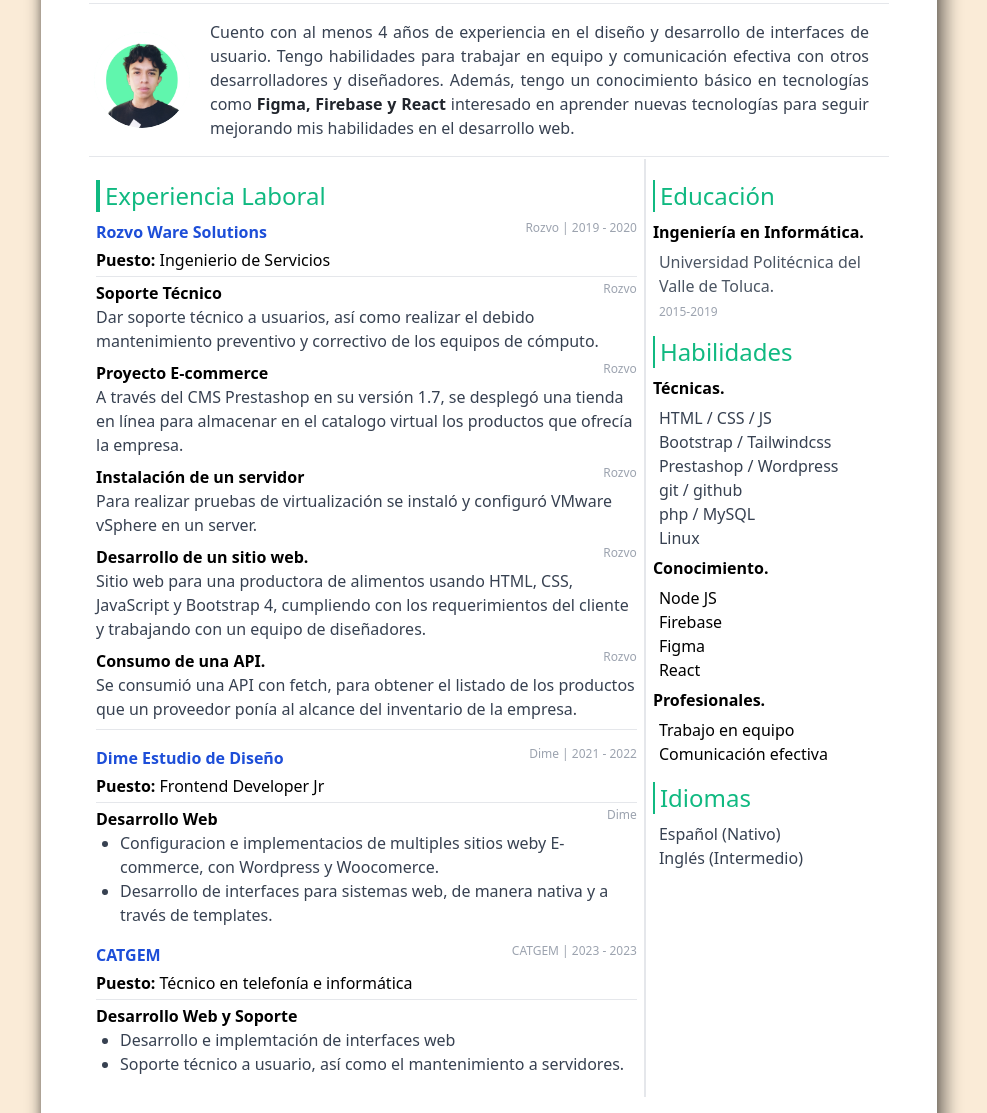
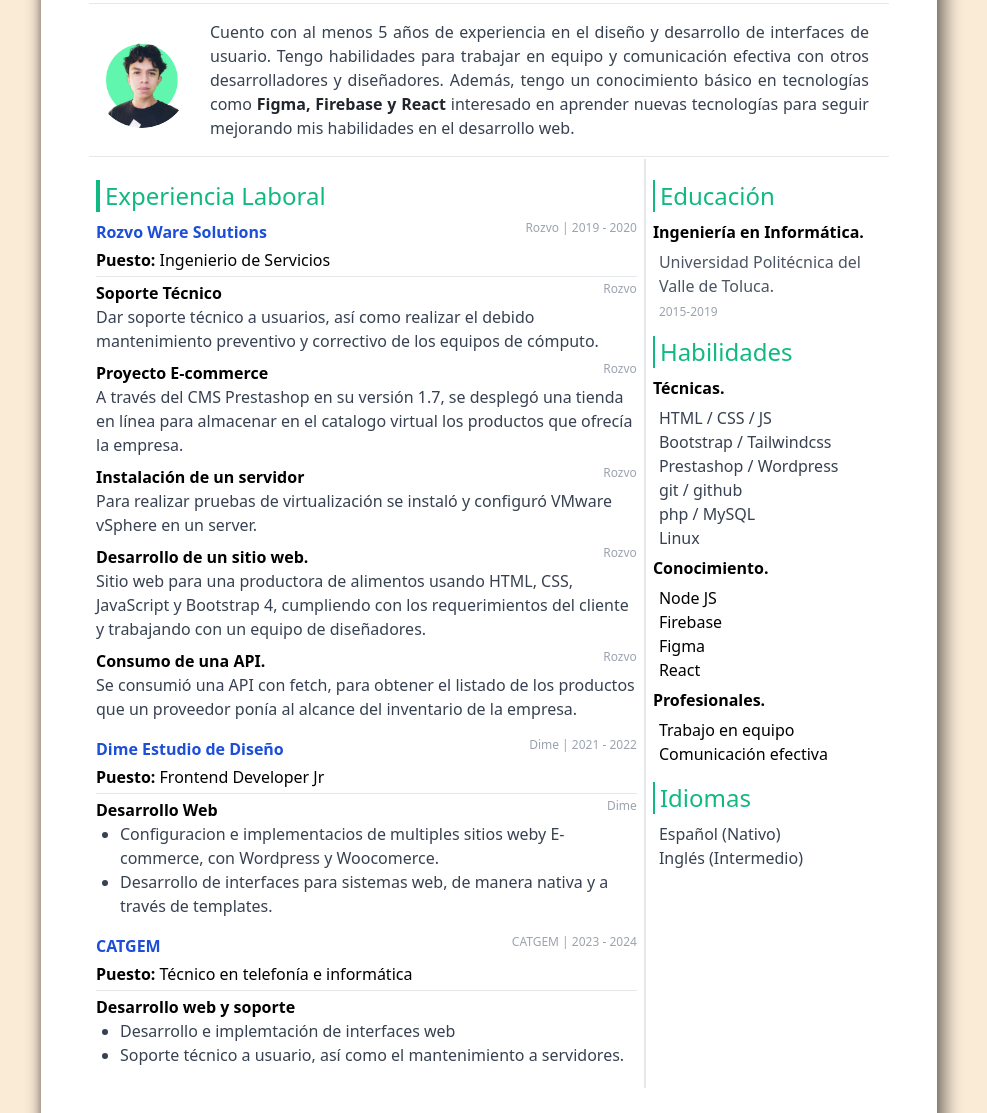
Before and after one commit to Luis-Salinas-SD/cv-2023, a plain HTML site: page index.html in a window 1280 px wide. Shown: the part 187-1300 px from the top of the page, without its empty margins (151-1138 px from the left). Drawn offline with nearby package versions, Linux system fonts and the light colour scheme.

Commit message:
Actualizacion al año 2024

```diff
--- a/index.html
+++ b/index.html
@@ -54,7 +54,7 @@
             <!-- <img class="rounded-full h-24 w-24 img-profile" src="img/profile-cv.jpg" alt="prifile-img"> -->
             <img class="rounded-full h-24 w-24 img-profile" src="img/perfil-cv.png" alt="prifile-img">
             <div class="about text-justify text-gray-700">
-                Cuento con al menos 4 años de experiencia en el diseño y desarrollo de interfaces de usuario. Tengo
+                Cuento con al menos 5 años de experiencia en el diseño y desarrollo de interfaces de usuario. Tengo
                 habilidades para trabajar en equipo y comunicación efectiva con otros desarrolladores y diseñadores.
                 Además, tengo un conocimiento básico en tecnologías como <b>Figma, Firebase y React</b> interesado en
                 aprender nuevas tecnologías para seguir mejorando mis habilidades en el desarrollo web.
@@ -135,7 +135,6 @@
                             ponía al alcance del inventario de la empresa.
                         </p>
                     </article>
-                    <hr>
                 </section>
                 <!--* Work Experience  Dime-->
                 <section class="sect-exp">
@@ -168,16 +167,16 @@
                 <section class="sect-exp">
                     <div class="subtitle-exp grid grid-cols-2 mb-1">
                         <h4 class="col-start-1 col-end-2 font-bold text-left text-blue-700">CATGEM</h4>
-                        <blockquote class="text-xs text-right text-gray-400 text-right">CATGEM | 2023 - 2023
+                        <blockquote class="text-xs text-right text-gray-400 text-right">CATGEM | 2023 - 2024
                         </blockquote>
                     </div>
                     <span class="text-stone-900 font-semibold">Puesto: </span>
                     <span class="text-emerald-700">Técnico en telefonía e informática</span>
-                    <hr class="my-1">
+                    <hr class="my-1 colors">
                     <!--# 0.- -->
                     <article class="mb-4">
                         <div class="subtitle-exp grid grid-cols-2">
-                            <h4 class="col-start-1 col-end-2 font-bold">Desarrollo Web y Soporte</h4>
+                            <h4 class="col-start-1 col-end-2 font-bold">Desarrollo web y soporte</h4>
                         </div>
                         <ul class="list-disc pl-6">
                             <li class="text-gray-700">
```
